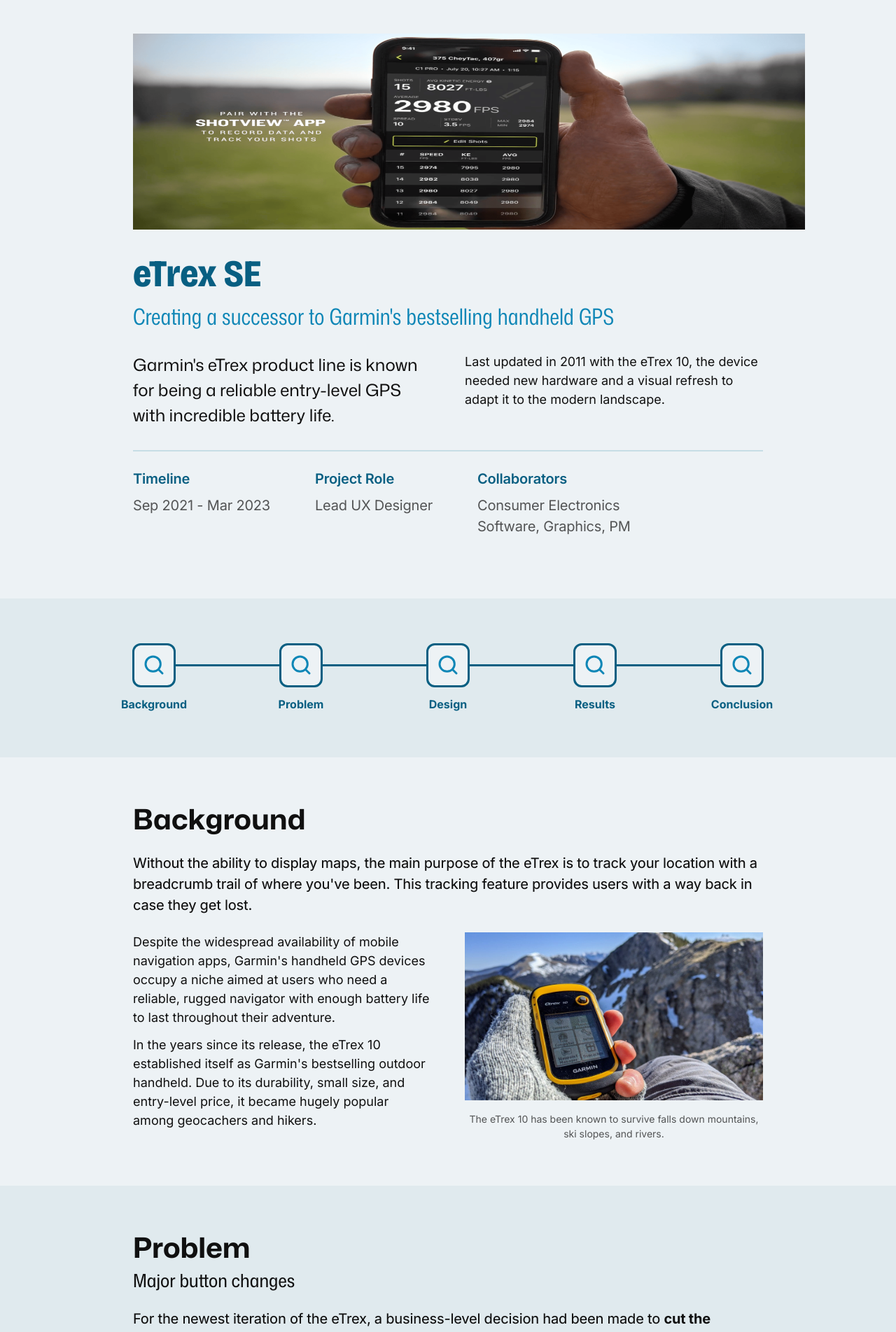
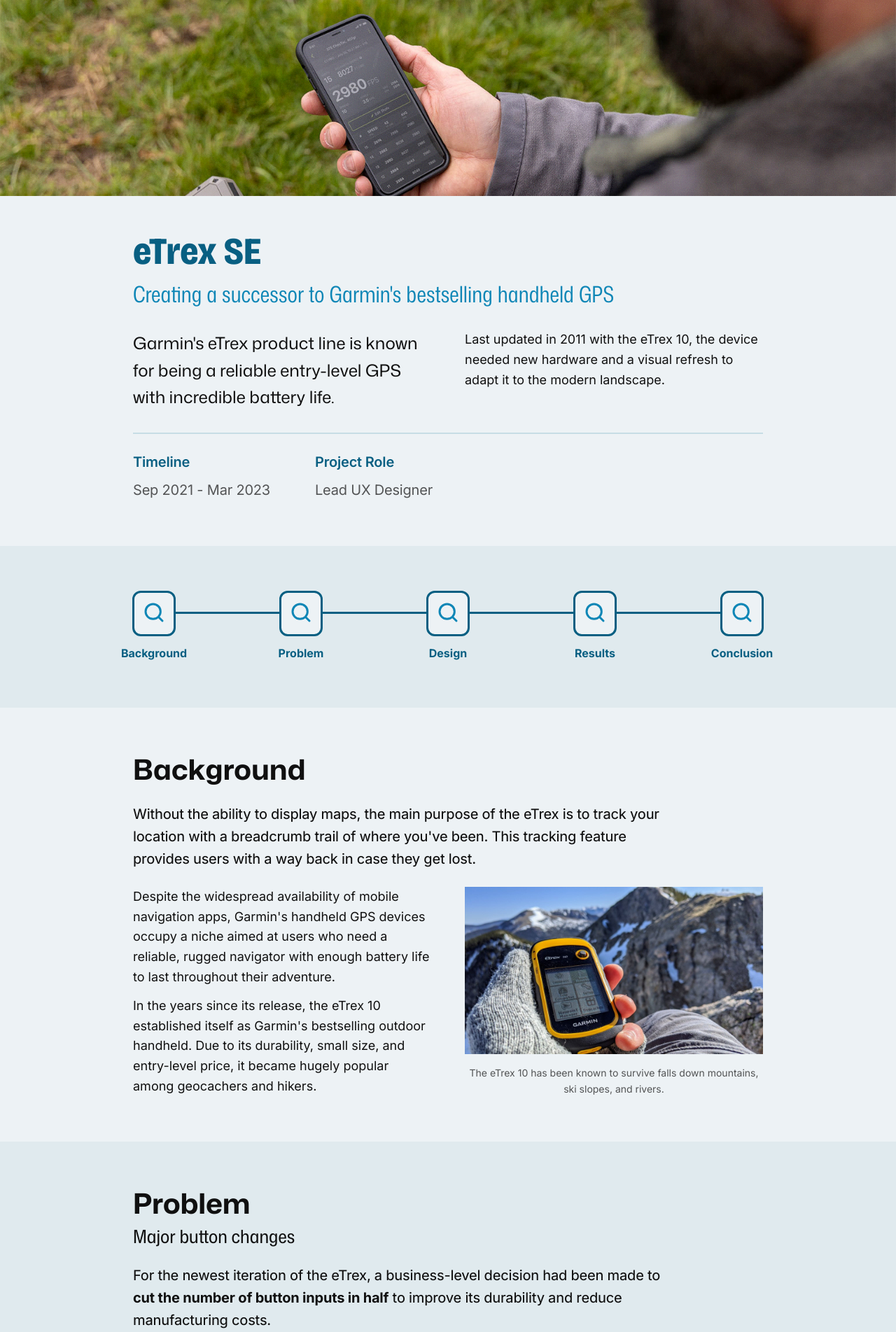
Before and after one commit to alyssafusato/alyssafusato.github.io, a Jekyll site: the page built from projects/etrex-se.html, in a window 1280 px wide. Shown: the top 1903 px of the page at 70% size. Built offline with Jekyll 4.4.1, drawn with Linux system fonts in a browser that asks for light colours; some of the changed text lies outside the part shown.

Commit message:
Cropped ShotView images, minor layout fixes

```diff
--- a/_layouts/default.html
+++ b/_layouts/default.html
@@ -31,7 +31,7 @@
   // Google tag end
 </script>
 
-<body>
+<body style="overflow-x: hidden">
   {{ content }}
 </body>
 
--- a/_sass/font.scss
+++ b/_sass/font.scss
@@ -64,7 +64,7 @@ $monospaced: "Geist Mono",
   Liberation Mono,
   monospace;
 
-$line-height-body: 150%;
+$line-height-body: 160%;
 $line-height-display: 120%;
 
 $h1-size: 56px;
--- a/_sass/project-page.scss
+++ b/_sass/project-page.scss
@@ -10,6 +10,9 @@ $content-min-width: 300px;
 $img-divider-height: 240px;
 $title-img-height: 280px;
 
+$text-max-width: 760px;
+$img-small-max-width: 600px;
+
 $section-padding: $xl4;
 
 $grid-item-min-width: 250px;
@@ -20,11 +23,8 @@ $card-radius: 16px;
 .title-img-wrapper {
   display: flex;
   height: $title-img-height;
-  // align-items: flex-start;
-  // align-self: stretch;
   background-size: cover;
   background-repeat: no-repeat;
-  // background-position: center;
 
   svg {
     width: 100%;
@@ -61,7 +61,7 @@ $card-radius: 16px;
   .stat-block {
     @include flex-col;
     color: $secondary;
-    padding: $xl $none;
+    padding: $xl $none $none;
     gap: $sm;
     max-width: 270px;
   }
@@ -101,9 +101,18 @@ $card-radius: 16px;
     gap: $xl;
     justify-content: center;
     max-width: $section-max-width;
-    align-self: stretch;
+    width: 100%;
     margin-right: auto;
     margin-left: auto;
+  }
+
+  .body-large,
+  .body-xl,
+  .label-1,
+  .label-2,
+  p,
+  small {
+    max-width: $text-max-width;
   }
 
   ul {
@@ -275,6 +284,14 @@ $card-radius: 16px;
   }
 }
 
+.img-left-wrapper {
+  @extend .img-wrapper;
+  max-width: $section-max-width;
+  width: 100%;
+  margin: auto;
+  padding: $xl $xl4 $xl 0;
+}
+
 // Goes on img parent to make img go full width, creates decorative transition between sections
 .img-section-divider {
   @extend .img-wrapper;
@@ -291,8 +308,15 @@ $card-radius: 16px;
 .img-standalone {
   @extend .img-wrapper;
   max-width: $section-max-width;
+  width: 100%;
   margin: auto;
-  padding: $xl $xl4;
+  padding: $xl 0;
+}
+
+.img-small {
+  img {
+    max-width: $img-small-max-width;
+  }
 }
 
 #Table-of-contents {
--- a/projects/etrex-se.html
+++ b/projects/etrex-se.html
@@ -7,11 +7,16 @@ permalink: /etrex-se
 <div class="body-wrapper">
 
     <div id="Project-title" class="title-section">
+        <div class="title-img-wrapper" style="background-image:url(/assets/images/shotview-promo.jpg)">
+            <svg xmlns='http://www.w3.org/2000/svg'>
+                <filter id='noiseFilter'>
+                    <feTurbulence type='fractalNoise' baseFrequency='0.90' numOctaves='3' stitchTiles='stitch' />
+                </filter>
+                <rect width='100%' height='100%' filter='url(#noiseFilter)' />
+            </svg>
+        </div>
         <div class="project-section">
             <div class="content-wrapper">
-                <div class="title-img-wrapper">
-                    <img src="/assets/images/shotview-marketing-app.png" class="project-card-img" alt="image">
-                </div>
                 <div class="title-wrapper"> <!-- Page Title & Subline  -->
                     <h2 class="font-extrabold text-accent-primary">
                         {{ page.title }}
@@ -44,11 +49,6 @@ permalink: /etrex-se
                         <div class="stat-block-label body-large">Project Role</div>
                         <div class="stat-block-value body-large">Lead UX Designer
                         </div>
-                    </div>
-                    <div class="stat-block">
-                        <div class="stat-block-label body-large">Collaborators</div>
-                        <div class="stat-block-value body-large">Consumer Electronics Software,
-                            Graphics, PM</div>
                     </div>
                 </div>
             </div>
@@ -186,21 +186,16 @@ permalink: /etrex-se
                 </div>
             </div>
         </div>
-    </div>
-
-    <div id="improvements" class="project-section section-row">
         <div class="content-wrapper">
             <div class="section-title-wrapper">
-                <h4 class="section-title font-medium text-accent-primary">Tracking improvements</h4>
+                <h4 class="section-title font-medium text-accent-primary">Tracking Update</h4>
             </div>
-            <div class="subsection-col">
+            <div class="subsection-row">
                 <div class="content-block">
                     <div class="body-large font-medium">
                         In addition to the button changes we needed to accommodate, we also wanted to improve the
                         tracking experience and tighten up the convoluted menu system.
                     </div>
-                    <div class="subsection-row">
-                        <div class="content-block">
                     <p>
                         For all of Garmin's GPS products, tracking has several key components:
                     </p>
@@ -210,22 +205,18 @@ permalink: /etrex-se
                         <li>Data such as distance, elevation, or time elapsed</li>
                         <li>Other common actions, like marking the current location or starting navigation</li>
                     </ul>
-
+                    <p>
+                        On the eTrex 10, all of these features were <strong>
+                            scattered across the device as
+                            individual menu items with no clear relation
+                        </strong> to one another.
+                    </p>
                 </div>
-                        <div class="content-block" style="flex:1 0 0">
-
-                        </div>
-                        <div class="content-block">
-                            <p>
-                                On the eTrex 10, all of these features were scattered across the device as
-                                individual menu items with no clear relation to one another.
-                            </p>
+                <div class="content-block" style="flex:0.75 0 0">
                     <div class="img-wrapper">
-                                <img src="/assets/images/etrex-10-tracking.png" class="project-card-img" alt="image">
+                        <img src="/assets/images/etrex-tracking-features.png" class="project-card-img" alt="image">
                         <div class="label-1 center-text">
                             Default menu setup on the eTrex 10
-                                </div>
-                            </div>
                         </div>
                     </div>
                 </div>
@@ -262,9 +253,6 @@ permalink: /etrex-se
                 </div>
             </div>
         </div>
-    </div>
-
-    <div id="menu-button" class="project-section col">
         <div class="content-wrapper">
             <div class="section-title-wrapper">
                 <h4 class="section-title font-medium">
@@ -288,9 +276,6 @@ permalink: /etrex-se
                 <!-- <img src="/assets/images/etrex" class="project-card-img" alt="image"> -->
             </div>
         </div>
-    </div>
-
-    <div id="map-grid" class="project-section col">
         <div class="content-wrapper">
             <div class="section-title-wrapper">
                 <h4 class="section-title font-medium">
@@ -389,15 +374,11 @@ permalink: /etrex-se
                 </div>
             </div>
         </div>
-    </div>
-
         <div class="img-standalone">
             <img src="/assets/images/shotview-marketing-app.png" class="project-card-img" alt="image">
             <small>Image caption</small>
         </div>
-
-    <div class="img-section-divider">
-        <img src="/assets/images/shotview-marketing-app.png" class="project-card-img" alt="image">
     </div>
 
+
 </div>
```
Also changed, not shown: _sass/home.scss (+1 -4 lines), projects/shotview.html (+9 -21 lines), assets/images/Shotview-app-diagram.png, assets/images/c1-device-improvements.png, assets/images/etrex-tracking-features.png (added), assets/images/shotview-competitors.png. Lines whose indentation alone changed are shown as unchanged.
